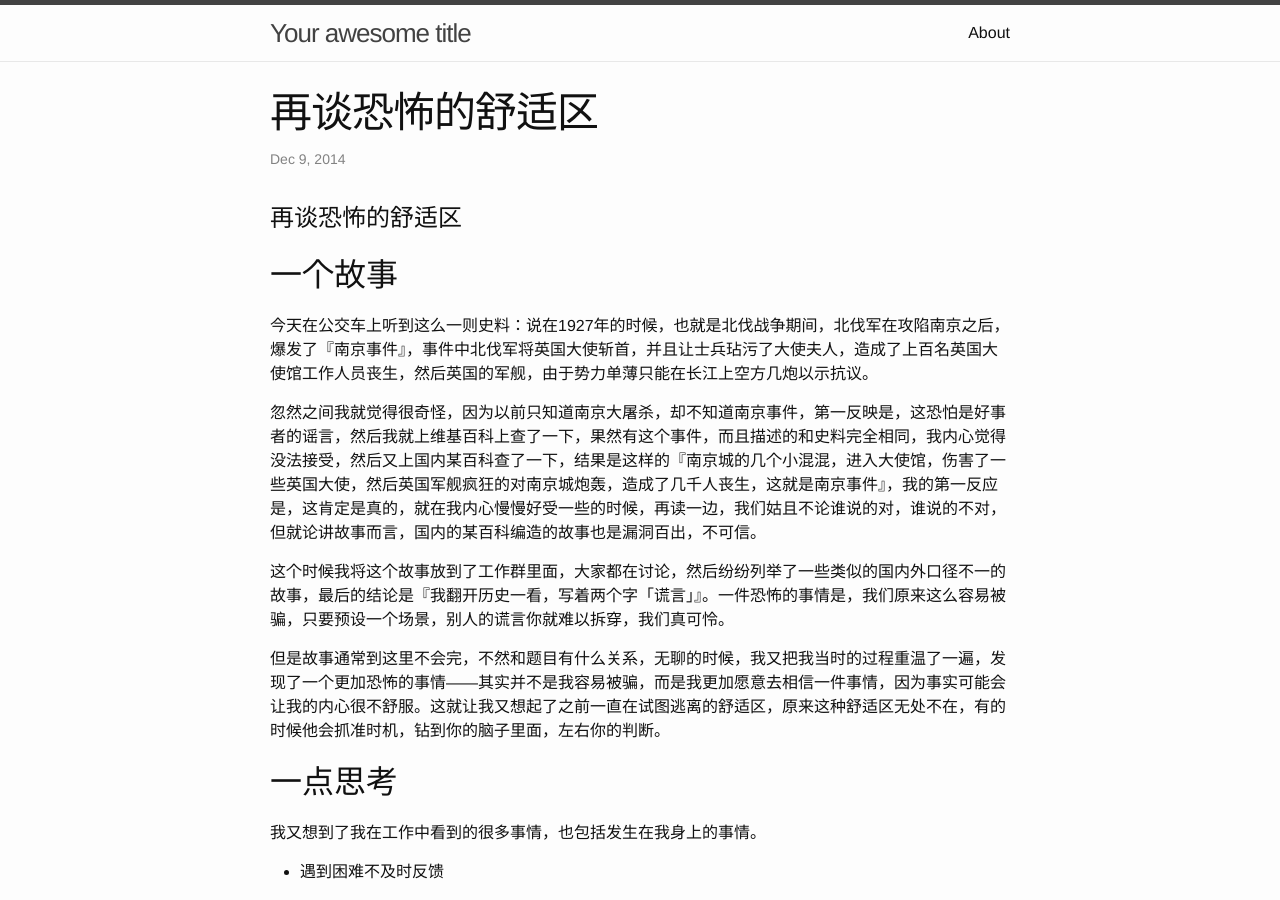
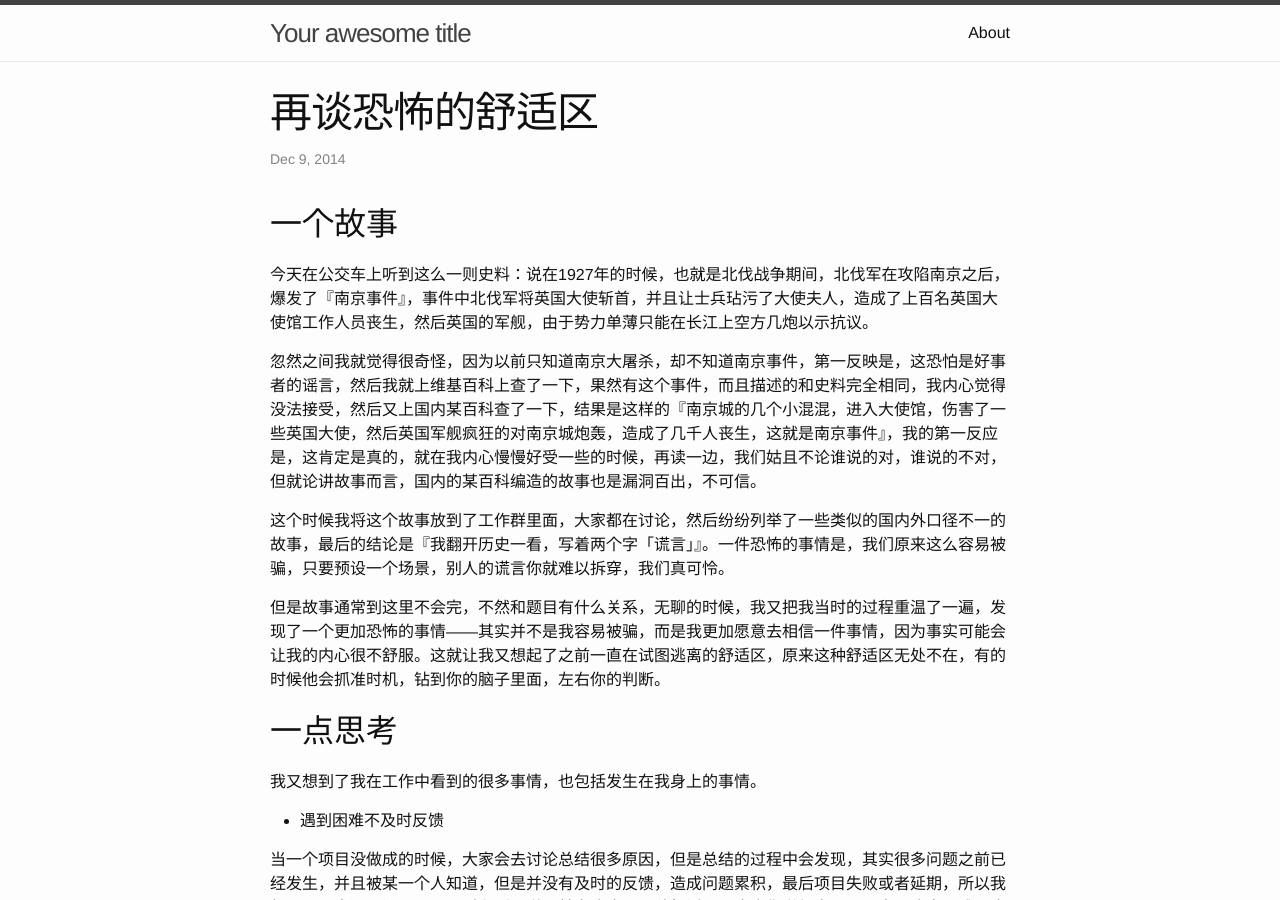
Before and after one commit to Fydot/Fydot.github.io, a Jekyll site: the page built from _posts/2014-12-09-You-Confortable-Area.markdown, in a window 1280 px wide and 900 px high. Built offline with Jekyll 4.4.1, drawn with Linux system fonts in a browser that asks for light colours.

Commit message:
change title

```diff
--- a/_posts/2014-12-09-You-Confortable-Area.markdown
+++ b/_posts/2014-12-09-You-Confortable-Area.markdown
@@ -4,8 +4,6 @@
 date:   2014-12-09 14:02:48
 categories:  think about
 ---
-再谈恐怖的舒适区
-===
 
 ## 一个故事
 今天在公交车上听到这么一则史料：说在1927年的时候，也就是北伐战争期间，北伐军在攻陷南京之后，爆发了『南京事件』，事件中北伐军将英国大使斩首，并且让士兵玷污了大使夫人，造成了上百名英国大使馆工作人员丧生，然后英国的军舰，由于势力单薄只能在长江上空方几炮以示抗议。
```
